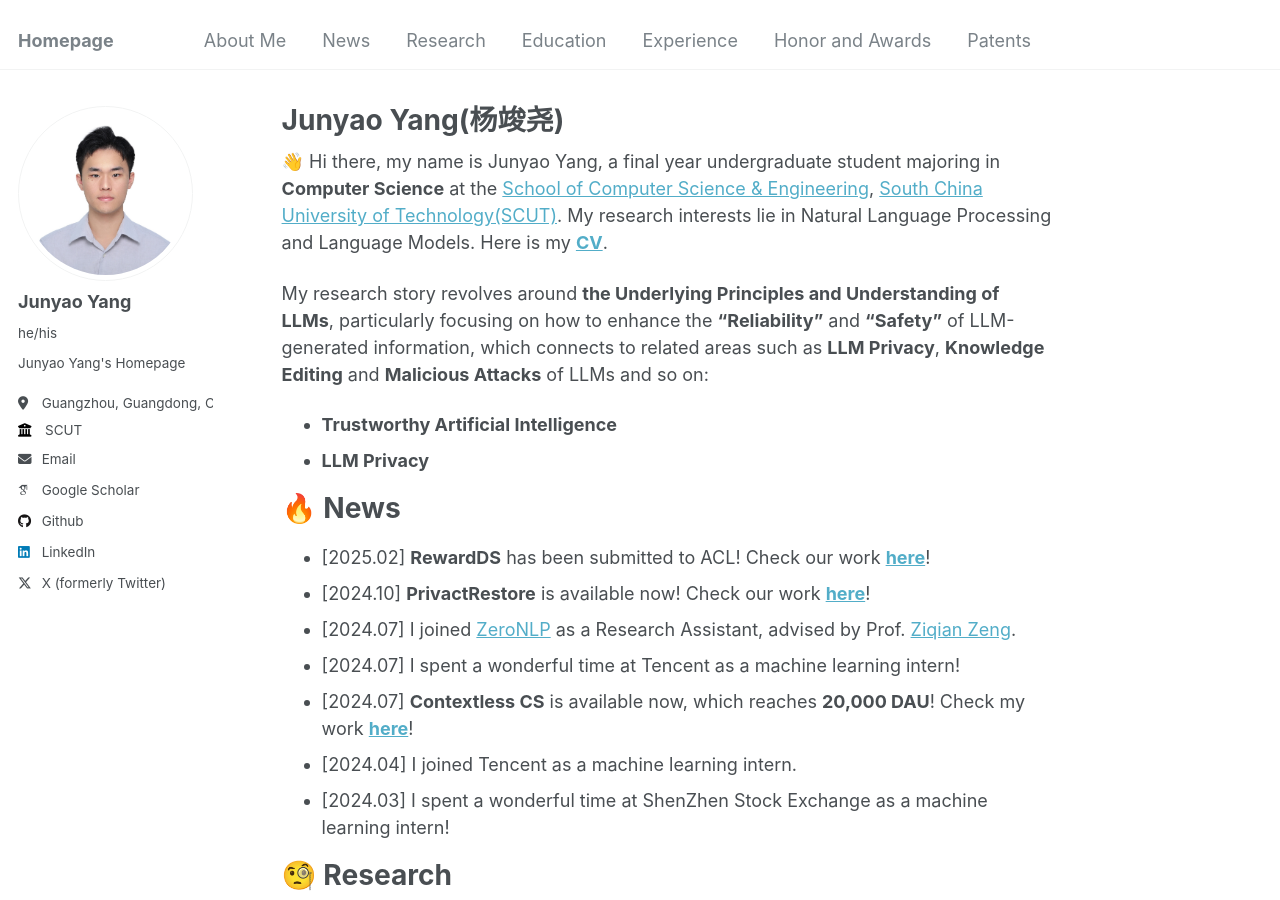
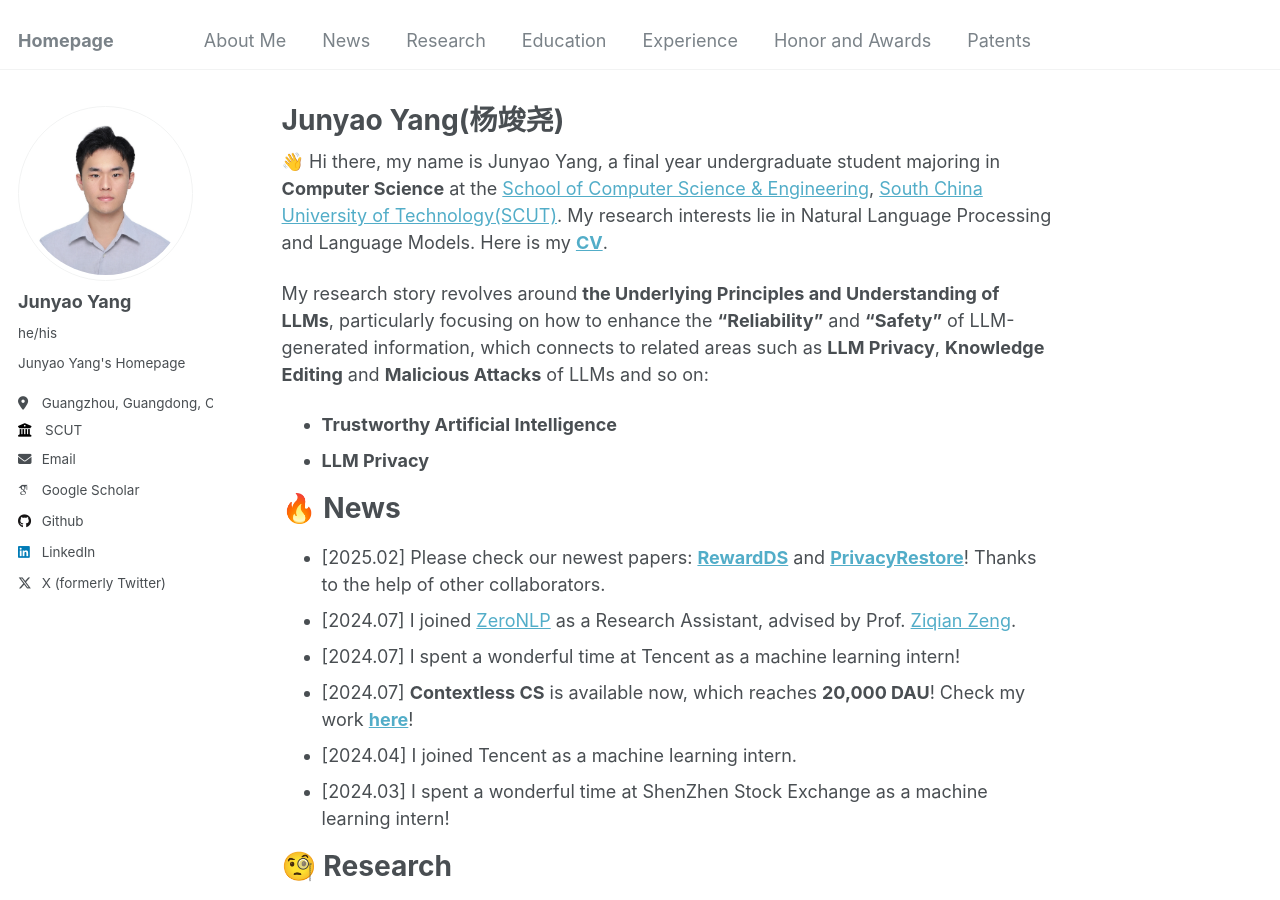
Before and after one commit to jyyang26/jyyang26.github.io, a Jekyll site: the page built from _pages/about.md, in a window 1280 px wide and 900 px high. Built offline with Jekyll 4.4.1, drawn with Linux system fonts in a browser that asks for light colours; some web fonts are replaced.

Commit message:
Update about.md

```diff
--- a/_pages/about.md
+++ b/_pages/about.md
@@ -14,9 +14,11 @@ My research story revolves around **the Underlying Principles and Understanding
 - **Trustworthy Artificial Intelligence**
 - **LLM Privacy**
 
+<!-- - [2025.02] **RewardDS** has been submitted to ACL! Check our work **[here](https://arxiv.org/abs/2502.18517)**! -->
+<!-- - [2024.10] **PrivactRestore** is available now! Check our work **[here](https://arxiv.org/abs/2406.01394)**! -->
+
 # 🔥 News
-- [2025.02] **RewardDS** has been submitted to ACL! Check our work **[here](https://arxiv.org/abs/2502.18517)**!
-- [2024.10] **PrivactRestore** is available now! Check our work **[here](https://arxiv.org/abs/2406.01394)**!
+- [2025.02] Please check our newest papers: **[RewardDS](https://arxiv.org/abs/2502.18517)** and **[PrivacyRestore](https://arxiv.org/abs/2406.01394)**! Thanks to the help of other collaborators.
 - [2024.07] I joined [ZeroNLP](https://github.com/ZeroNLP) as a Research Assistant, advised by Prof. [Ziqian Zeng](https://ziqianzeng.github.io/).
 - [2024.07] I spent a wonderful time at Tencent as a machine learning intern!
 - [2024.07] **Contextless CS** is available now, which reaches **20,000 DAU**! Check my work **[here](https://kf.qq.com/)**!
```
